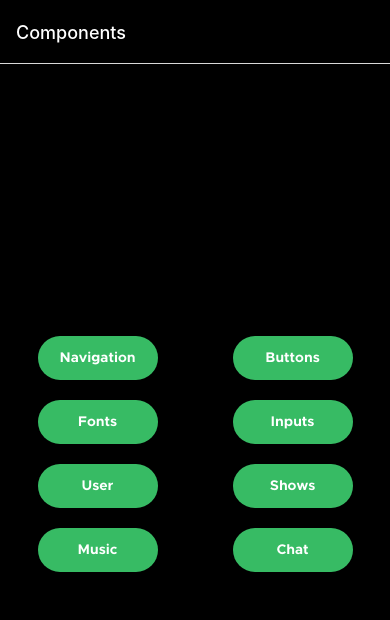
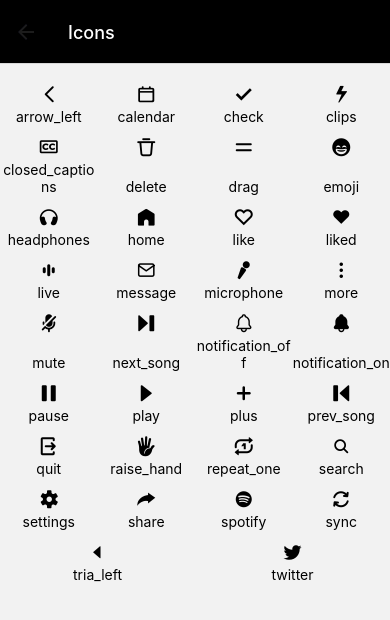
Before and after one commit to Costa-Alexandre/ambient-FE, a React Native app: screen /Icons in a window 390 px wide. Shown: the top 620 px of the page. Built offline with nearby package versions, Linux system fonts and the light colour scheme.

Commit message:
icons screen

```diff
--- a/App.js
+++ b/App.js
@@ -4,6 +4,7 @@ import { useFonts } from 'expo-font';
 import AppLoading from 'expo-app-loading';
 import Home from './screens/Home';
 import AllButtons from './screens/AllButtons';
+import Icons from './screens/Icons';
 import Fonts from './screens/Fonts';
 import { NavigationContainer } from '@react-navigation/native';
 import { createNativeStackNavigator } from '@react-navigation/native-stack';
@@ -37,6 +38,10 @@ const Stack = createNativeStackNavigator();
           name="Fonts"
           component={Fonts}
           />
+          <Stack.Screen
+          name="Icons"
+          component={Icons}
+          />
       </Stack.Navigator>
     </NavigationContainer>
     );
--- a/screens/Fonts.js
+++ b/screens/Fonts.js
@@ -27,6 +27,7 @@ export default function Fonts() {
             renderItem={({item}) => (
               <View>
                 <CustomIcon name={item.name} size={24} color='#000' />
+                <Text>{item.name}</Text>
               </View>
             )}
           />
--- a/screens/Home.js
+++ b/screens/Home.js
@@ -17,7 +17,8 @@ const menu = [
   {title: 'User', key: '5'},
   {title: 'Shows', key: '6'},
   {title: 'Music', key: '7'},
-  {title: 'Chat', key: '8'}
+  {title: 'Chat', key: '8'},
+  {title: 'Icons', key: '9'},
 ]
 
 
--- /dev/null
+++ b/screens/Icons.js
@@ -0,0 +1,54 @@
+import React from 'react';
+import { Text, View, StyleSheet, FlatList } from 'react-native';
+import CustomIcon from '../components/icons/CustomIcons';
+
+export default function Icons() {
+
+  const icons = require('../assets/icons.json');
+
+
+    return (
+      <View style={styles.page}>
+        <View style={styles.iconContainer}>
+          <FlatList
+            data={icons}
+            numColumns={4}
+            renderItem={({item}) => (
+              <View style={styles.item}>
+                <View style={styles.icon}>
+                <CustomIcon name={item.name} size={20} color='#000' />
+                </View>
+                <Text style={styles.text}>{item.name}</Text>
+              </View>
+            )}
+          />
+        </View>
+      </View>
+    );
+}
+
+const styles = StyleSheet.create({
+  page: {
+    flex: 1,
+    marginTop: 20,
+  },
+  text: {
+    marginTop: 4,
+    marginBottom: 12,
+    fontSize: 14,
+    textAlign: 'center',
+  },
+  iconContainer: {
+    flex: 1,
+  },
+  icon:{
+    display: 'flex',
+    alignItems: 'center',
+    flex: 1,
+  },
+  item: {
+    flex: 1,
+    display: 'flex',
+    flexDirection: 'column',
+  }
+});
--- a/scripts/DesignTokens.js
+++ b/scripts/DesignTokens.js
@@ -1,6 +1,4 @@
-
 export default function DesignTokens(obj) {
-  // empty object
 
   const data = require("../assets/design_tokens.json");
 
```
